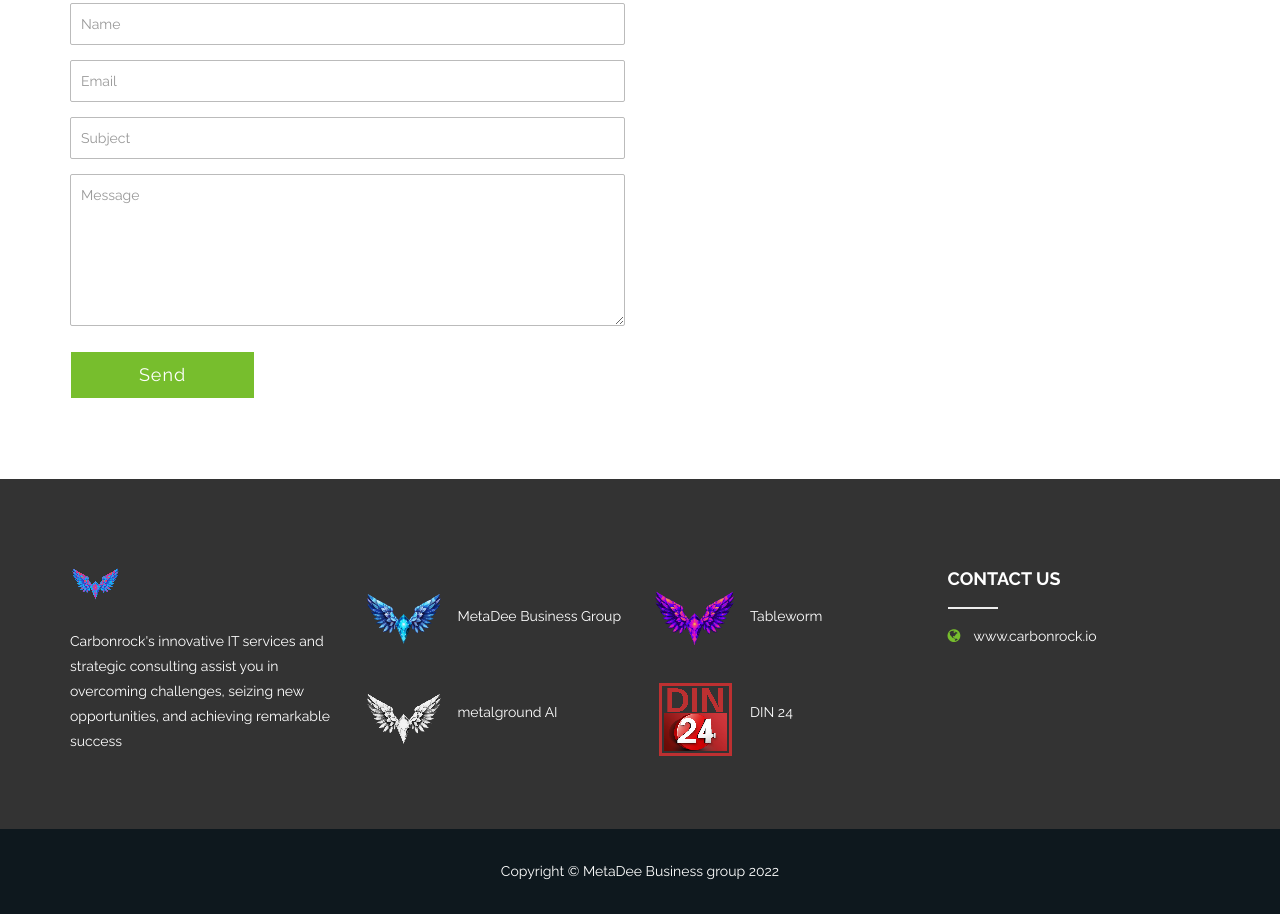
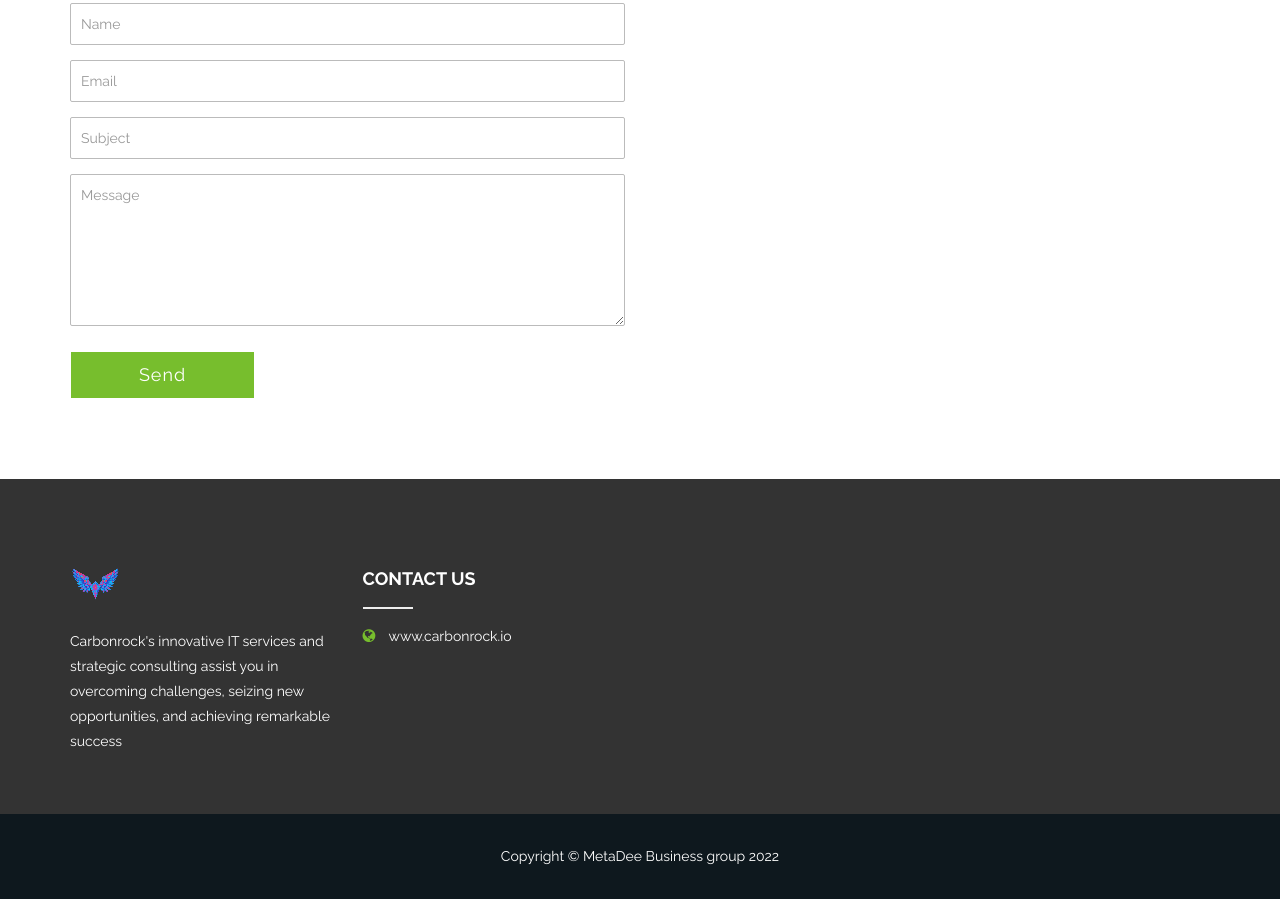
Before and after one commit to VirtuallyTrue12/carbonrock, a plain HTML site: page contact.html in a window 1280 px wide. Shown: the part 329-1243 px from the top of the page. Drawn offline with Linux system fonts and the light colour scheme; some packages are replaced by stand-ins of ours.

Commit message:
Update contact.html

```diff
--- a/contact.html
+++ b/contact.html
@@ -195,27 +195,7 @@
                     <p>Carbonrock's innovative IT services and strategic consulting assist you in overcoming challenges, seizing new opportunities, and achieving remarkable success</p>
                 </div>
 
-                <div class="col-md-3 col-sm-6 ft-widget">
 
-                    <div class="recent-post clearfix">
-                        <img src="assets/img/blog/metadee.png">
-                         <a href="https://metadeegroup.com/"><br>MetaDee Business Group</a>
-                        <img src="assets/img/blog/metalgroundai.png">
-
-                        <a href="https://www.metalgroundai.com/"><br> metalground AI</a>
-                    </div>
-            </div>
-
-            <div class="col-md-3 col-sm-6 ft-widget">
-
-                <div class="recent-post clearfix">
-                    <img src="assets/img/blog/tableworm.png">
-                     <a href="https://www.tableworm.com/"><br>Tableworm</a>
-                    <img src="assets/img/blog/din24.png">
-
-                   <a href="https://din24network.com/"><br> DIN 24</a>
-                </div>
-            </div>
 
                 <div class="col-md-3 col-sm-6 ft-widget">
                     <h4>CONTACT US</h4>
```
